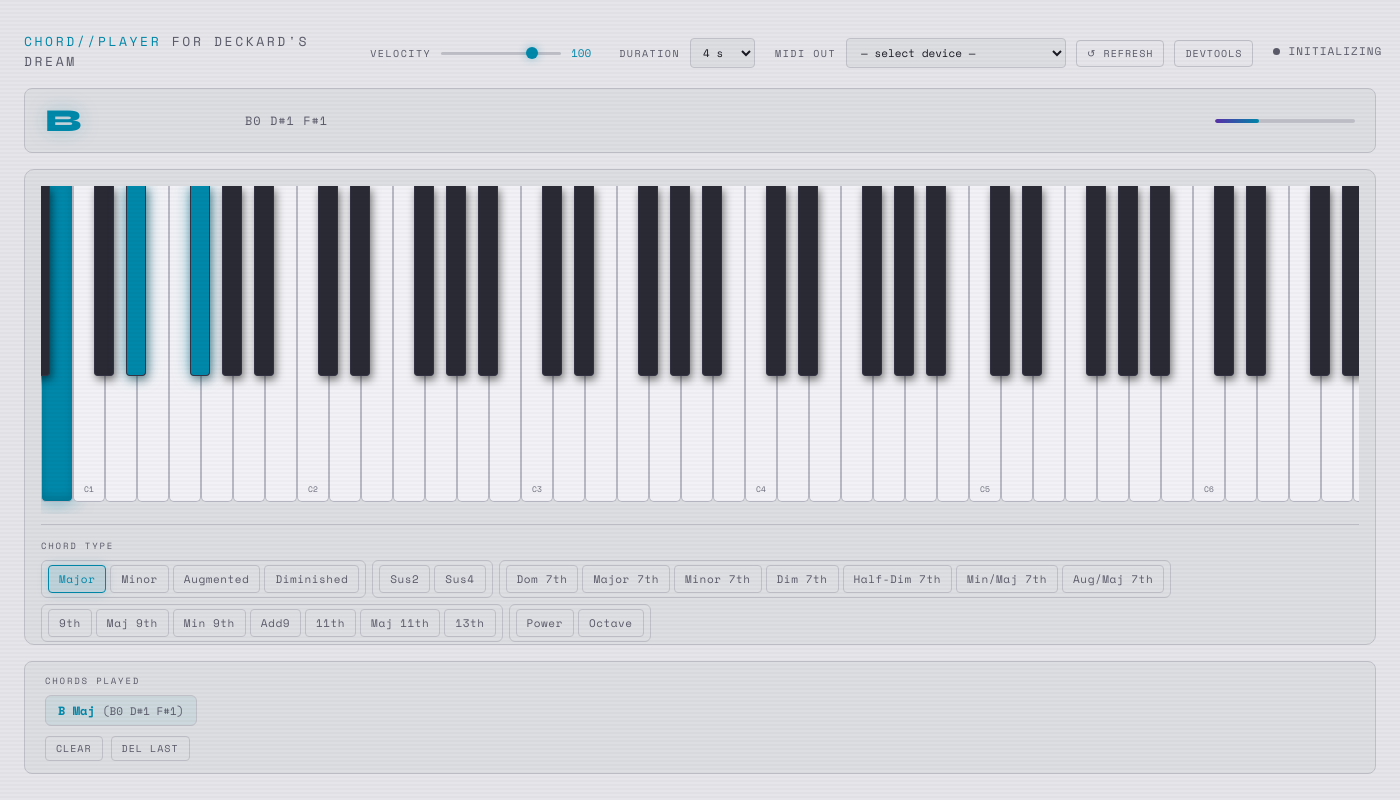
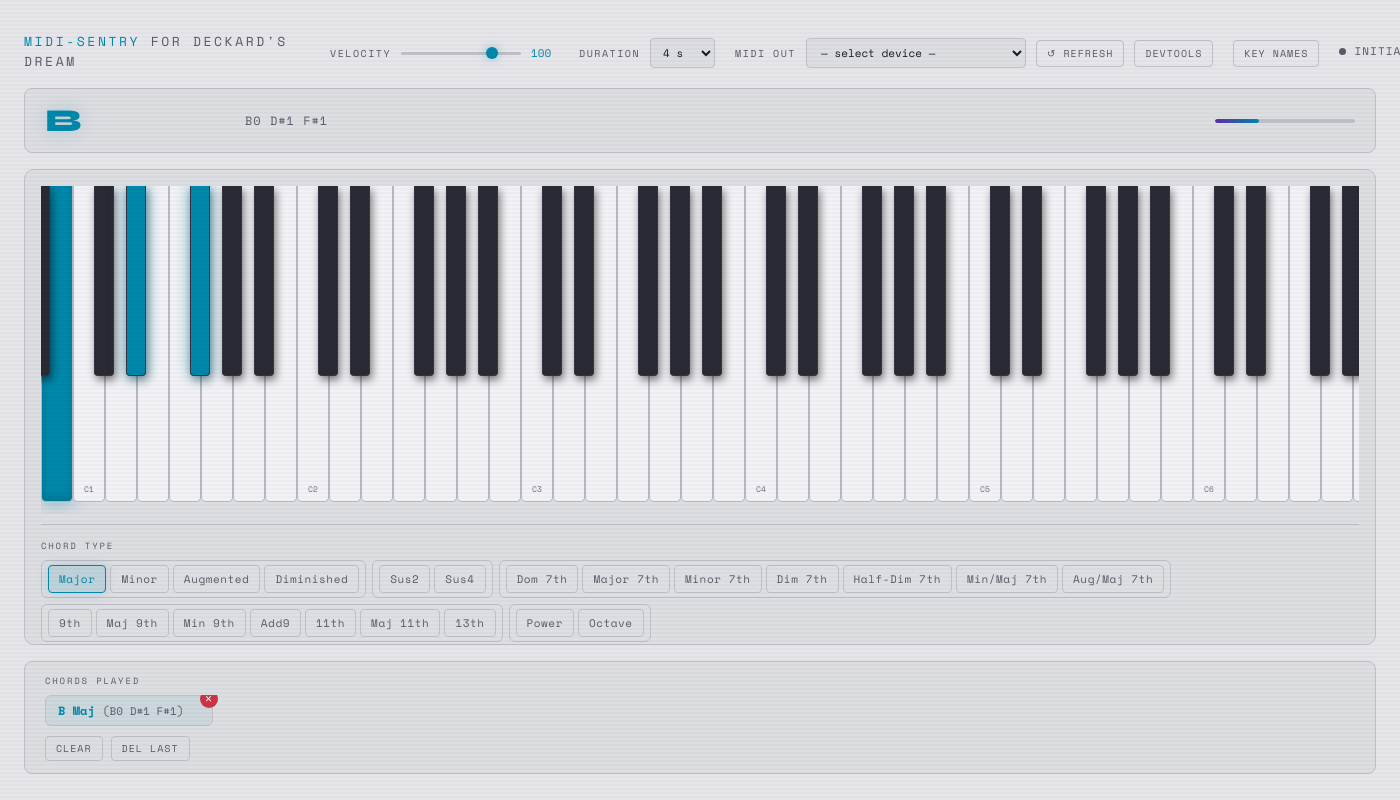
Before and after one commit to robbsherwin/midi-sentry, an Electron app: page index.html in a window 1400 px wide. Both pictures are taken after a click on the element 57 px from the left and 359 px from the top of the page. Drawn offline with nearby package versions, Linux system fonts and the light colour scheme; no server answers.

Commit message:
Added ability to remove chords from the Played List, and also show all the keys names.

```diff
--- a/index.html
+++ b/index.html
@@ -3,7 +3,7 @@
 <head>
   <meta charset="UTF-8" />
   <meta name="viewport" content="width=device-width, initial-scale=1.0"/>
-  <title>Chord Player</title>
+  <title>MIDI-Sentry</title>
   <link rel="preconnect" href="https://fonts.googleapis.com">
   <link href="https://fonts.googleapis.com/css2?family=Space+Mono:wght@400;700&family=Syne:wght@400;600;800&display=swap" rel="stylesheet">
   <style>
@@ -231,6 +231,35 @@
 
     .white-key.active .key-label { color: rgba(255,255,255,0.9); }
 
+    /* Optional note labels (non-C keys) — shown when toggle is on */
+    .white-key .key-label-note {
+      display: none;
+      color: #6a6a7a;
+    }
+    .show-key-names .white-key .key-label-note { display: block; }
+    .white-key.active .key-label-note { color: rgba(255,255,255,0.9); }
+
+    .black-key .key-label {
+      position: absolute;
+      bottom: 6px;
+      left: 50%;
+      transform: translateX(-50%);
+      font-family: 'Space Mono', monospace;
+      font-size: 8px;
+      color: rgba(255,255,255,0.85);
+      letter-spacing: 0;
+      pointer-events: none;
+      display: none;
+      flex-direction: column;
+      align-items: center;
+      gap: 0;
+      line-height: 1.15;
+    }
+    .black-key .key-label span { display: block; }
+    .show-key-names .black-key .key-label { display: flex; }
+    .black-key.active .key-label,
+    .black-key.active .key-label span { color: rgba(255,255,255,0.95); }
+
     .black-key {
       position: absolute;
       width: 20px;
@@ -388,6 +417,25 @@
     }
     #devtools-btn:hover { border-color: var(--accent); color: var(--accent); }
 
+    #key-labels-toggle {
+      padding: 5px 10px;
+      background: transparent;
+      border: 1px solid var(--border);
+      border-radius: 4px;
+      color: var(--muted);
+      font-family: 'Space Mono', monospace;
+      font-size: 10px;
+      cursor: pointer;
+      transition: all 0.15s;
+      letter-spacing: 0.1em;
+    }
+    #key-labels-toggle:hover { border-color: var(--accent); color: var(--accent); }
+    #key-labels-toggle.on {
+      background: rgba(0,136,170,0.15);
+      border-color: var(--accent);
+      color: var(--accent);
+    }
+
     /* ── VELOCITY ── */
     #vel-row {
       display: flex;
@@ -492,6 +540,7 @@
       align-items: baseline;
       gap: 8px;
       padding: 6px 12px;
+      padding-right: 28px;
       background: rgba(0,136,170,0.08);
       border: 1px solid var(--border);
       border-radius: 6px;
@@ -499,6 +548,7 @@
       flex-shrink: 0;
       cursor: pointer;
       transition: border-color 0.15s, background 0.15s;
+      position: relative;
     }
     .chord-history-item:hover {
       border-color: var(--accent);
@@ -506,6 +556,32 @@
     }
     .chord-history-item .chord-name { font-weight: 700; color: var(--accent); font-size: 12px; }
     .chord-history-item .chord-notes { color: var(--muted); font-size: 11px; }
+    .chord-history-item-remove {
+      position: absolute;
+      top: -6px;
+      right: -6px;
+      width: 18px;
+      height: 18px;
+      border-radius: 50%;
+      background: #cc3344;
+      border: none;
+      color: white;
+      font-size: 12px;
+      line-height: 1;
+      cursor: pointer;
+      display: flex;
+      align-items: center;
+      justify-content: center;
+      padding: 0;
+      transition: background 0.15s, transform 0.15s;
+    }
+    .chord-history-item-remove:hover {
+      background: #e04455;
+      transform: scale(1.1);
+    }
+    .chord-history-item-remove:focus {
+      outline: none;
+    }
     #chord-history-actions {
       display: flex;
       gap: 8px;
@@ -538,7 +614,7 @@
 
   <!-- Header -->
   <header>
-    <div class="logo">CHORD//PLAYER <span>for Deckard's Dream</span></div>
+    <div class="logo">MIDI-SENTRY <span>for Deckard's Dream</span></div>
     <div style="display:flex; align-items:center; gap:20px;">
       <div class="controls-row">
         <div id="vel-row">
@@ -566,6 +642,9 @@
           <select id="midi-output-select"><option value="">— select device —</option></select>
           <button id="refresh-btn">↺ REFRESH</button>
           <button id="devtools-btn">DEVTOOLS</button>
+        </div>
+        <div id="key-labels-row">
+          <button id="key-labels-toggle" type="button" class="toggle-btn" title="Show note names on all keys">KEY NAMES</button>
         </div>
       </div>
       <div id="midi-status">
@@ -668,8 +747,9 @@
   power: '5', oct: '8'
 };
 
-// Note names
+// Note names (sharp) and flat equivalents for black keys
 const NOTE_NAMES = ['C','C#','D','D#','E','F','F#','G','G#','A','A#','B'];
+const FLAT_NAMES  = ['','Db','','Eb','','','Gb','','Ab','','Bb',''];
 
 function midiToNoteName(midi) {
   const oct = Math.floor(midi / 12) - 1;
@@ -678,6 +758,10 @@
 
 function midiToName(midi) {
   return NOTE_NAMES[midi % 12];
+}
+
+function midiToFlatName(midi) {
+  return FLAT_NAMES[midi % 12];
 }
 
 // ═══════════════════════════════════════════════════
@@ -750,13 +834,10 @@
       const el = document.createElement('div');
       el.className = 'white-key';
       el.dataset.note = note;
-      // Label C notes
-      if (note % 12 === 0) {
-        const lbl = document.createElement('div');
-        lbl.className = 'key-label';
-        lbl.textContent = midiToNoteName(note);
-        el.appendChild(lbl);
-      }
+      const lbl = document.createElement('div');
+      lbl.className = note % 12 === 0 ? 'key-label' : 'key-label key-label-note';
+      lbl.textContent = note % 12 === 0 ? midiToNoteName(note) : midiToName(note);
+      el.appendChild(lbl);
       el.addEventListener('click', () => triggerChord(note));
       keyElements[note] = el;
       whiteKeys.push({ el, note });
@@ -779,6 +860,17 @@
       const el = document.createElement('div');
       el.className = 'black-key';
       el.dataset.note = note;
+      const lbl = document.createElement('div');
+      lbl.className = 'key-label';
+      const flat = midiToFlatName(note);
+      const sharp = midiToName(note);
+      const flatSpan = document.createElement('span');
+      flatSpan.textContent = flat;
+      const sharpSpan = document.createElement('span');
+      sharpSpan.textContent = sharp;
+      lbl.appendChild(flatSpan);
+      lbl.appendChild(sharpSpan);
+      el.appendChild(lbl);
       // Position: center on the gap between the two adjacent white keys
       el.style.left = (wIdx * wWidth - 11) + 'px';
       el.addEventListener('click', () => triggerChord(note));
@@ -957,7 +1049,7 @@
 function renderChordHistory() {
   const list = document.getElementById('chord-history-list');
   list.innerHTML = '';
-  chordHistory.forEach((entry) => {
+  chordHistory.forEach((entry, index) => {
     const { chordName, noteNames } = entry;
     const btn = document.createElement('button');
     btn.type = 'button';
@@ -970,7 +1062,21 @@
     notesSpan.textContent = '(' + noteNames + ')';
     btn.appendChild(nameSpan);
     btn.appendChild(notesSpan);
-    btn.addEventListener('click', () => playChordFromHistory(entry));
+    const removeBtn = document.createElement('button');
+    removeBtn.type = 'button';
+    removeBtn.className = 'chord-history-item-remove';
+    removeBtn.innerHTML = '&times;';
+    removeBtn.setAttribute('aria-label', 'Remove chord');
+    removeBtn.addEventListener('click', (e) => {
+      e.stopPropagation();
+      chordHistory.splice(index, 1);
+      renderChordHistory();
+    });
+    btn.appendChild(removeBtn);
+    btn.addEventListener('click', (e) => {
+      if (e.target === removeBtn || removeBtn.contains(e.target)) return;
+      playChordFromHistory(entry);
+    });
     list.appendChild(btn);
   });
 }
@@ -1116,6 +1222,12 @@
     window.electronAPI.openDevTools();
   }
 });
+document.getElementById('key-labels-toggle').addEventListener('click', function() {
+  const app = document.getElementById('app');
+  const on = app.classList.toggle('show-key-names');
+  this.classList.toggle('on', on);
+});
+
 document.getElementById('chord-history-clear').addEventListener('click', () => {
   chordHistory = [];
   renderChordHistory();
--- a/package.json
+++ b/package.json
@@ -1,7 +1,7 @@
 {
-  "name": "chord-player",
+  "name": "midi-sentry",
   "version": "1.0.0",
-  "description": "MIDI Chord Player for Deckard's Dream",
+  "description": "MIDI-Sentry — MIDI chord player for Deckard's Dream",
   "main": "main.js",
   "scripts": {
     "start": "electron ."
```
Also changed, not shown: README.md, 1 other file.
